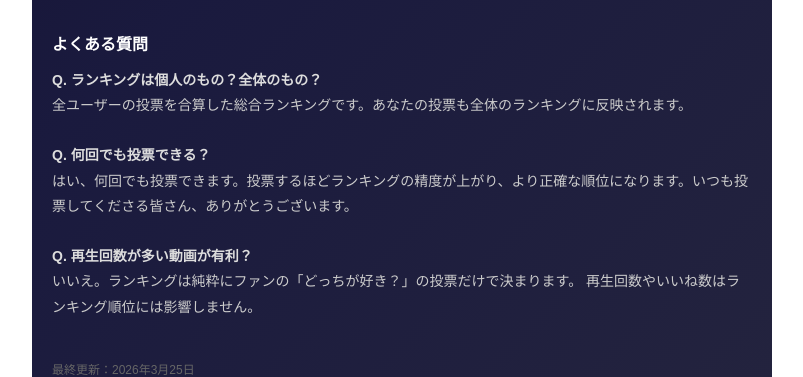
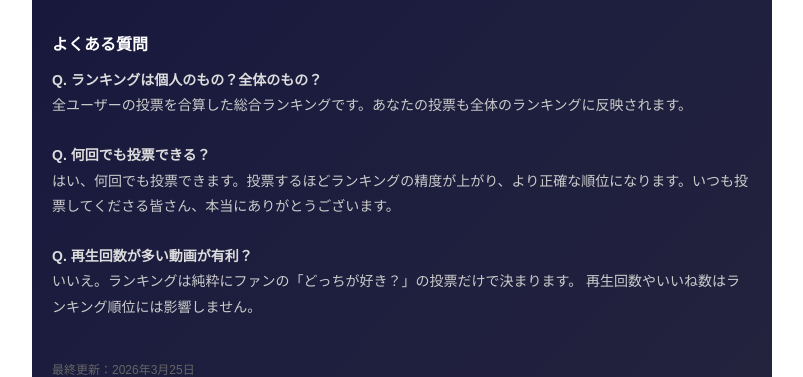
Before and after one commit to YRYK1985/tokai-battle, a Next.js app: page /about in a window 1280 px wide. Shown: the part 923-1300 px from the top of the page, without its empty margins (238-1041 px from the left). Built offline with nearby package versions, Linux system fonts and the light colour scheme.

Commit message:
文言修正：FAQ・3000→3,000

```diff
--- a/app/about/page.js
+++ b/app/about/page.js
@@ -64,7 +64,7 @@ export default function AboutPage() {
         <br /><br />
         <strong style={{ color: '#ddd' }}>Q. 何回でも投票できる？</strong>
         <br />
-        はい、何回でも投票できます。投票するほどランキングの精度が上がり、より正確な順位になります。いつも投票してくださる皆さん、ありがとうございます。
+        はい、何回でも投票できます。投票するほどランキングの精度が上がり、より正確な順位になります。いつも投票してくださる皆さん、本当にありがとうございます。
         <br /><br />
         <strong style={{ color: '#ddd' }}>Q. 再生回数が多い動画が有利？</strong>
         <br />
--- a/app/layout.js
+++ b/app/layout.js
@@ -1,6 +1,6 @@
 export const metadata = {
   title: '東海オンエア 動画バトル',
-  description: '東海オンエアの動画3000本以上から、好きな動画を選んで投票！あなたの推し動画ランキングを作ろう',
+  description: '東海オンエアの動画3,000本以上から、好きな動画を選んで投票！あなたの推し動画ランキングを作ろう',
   icons: {
     icon: '/favicon.svg',
   },
--- a/components/TokaiVote.jsx
+++ b/components/TokaiVote.jsx
@@ -3573,7 +3573,7 @@ export default function TokaiVote() {
 
           {/* ランキングページ フッター */}
           <div style={{ textAlign: "center", padding: "16px 16px 100px", color: "#888", fontSize: "13px", lineHeight: "1.8" }}>
-            <p style={{ margin: "0 0 8px" }}>東海オンエアの動画3000本以上から、好きな動画を選んで投票できるランキングサイトです。</p>
+            <p style={{ margin: "0 0 8px" }}>東海オンエアの動画3,000本以上から、好きな動画を選んで投票できるランキングサイトです。</p>
             <a href="https://www.youtube.com/@tokairanking" target="_blank" rel="noopener noreferrer" style={{ color: "#888", textDecoration: "none", fontSize: "13px" }}>
               東海ランキング【公認】チャンネルはこちらをクリック
             </a>
@@ -3732,7 +3732,7 @@ export default function TokaiVote() {
 
       {/* フッター */}
       <div style={{ textAlign: "center", padding: "32px 16px 100px", color: "#888", fontSize: "13px", lineHeight: "1.8" }}>
-        <p style={{ margin: "0 0 8px" }}>東海オンエアの動画3000本以上から、好きな動画を選んで投票できるランキングサイトです。</p>
+        <p style={{ margin: "0 0 8px" }}>東海オンエアの動画3,000本以上から、好きな動画を選んで投票できるランキングサイトです。</p>
         <a
           href="https://www.youtube.com/@tokairanking"
           target="_blank"
```
